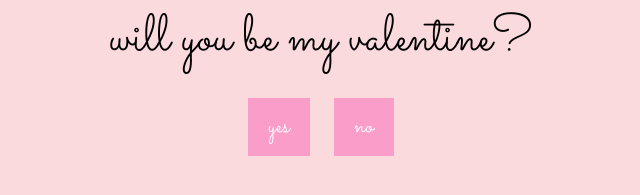
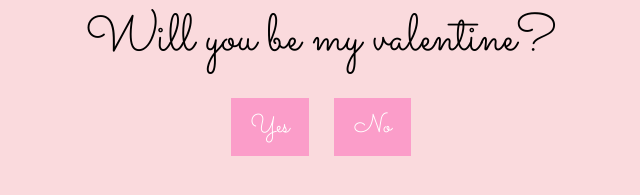
Before and after one commit to rikocchino/rikocchino_valentines, a plain HTML site: page index.html in a window 1280 px wide. Shown: the part 473-668 px from the top of the page, without its empty margins (319-959 px from the left). Drawn offline with Linux system fonts and the light colour scheme.

Commit message:
Update HTML content and button case sensitivity

```diff
--- a/index.html
+++ b/index.html
@@ -3,7 +3,7 @@
 <head>
     <meta charset="UTF-8">
     <meta name="viewport" content="width=device-width, initial-scale=1.0">
-    <title>will you be my valentine?</title>
+    <title>Will You Be My Valentine?</title>
     <link rel="stylesheet" href="https://fonts.googleapis.com/css2?family=Sacramento&display=swap">
     <link rel="stylesheet" href="style.css">
 </head>
@@ -11,10 +11,10 @@
     <div id="container">
         <div id="image-container"></div>
         <div id="text-container">
-            <div id="question">will you be my valentine?</div>
+            <div id="question">Will you be my valentine?</div>
             <div id="options">
-                <button id="yes-button" onclick="selectoption('yes')">yes</button>
-                <button id="no-button" onclick="selectoption('no')">no</button>
+                <button id="yes-button" onclick="selectOption('yes')">Yes</button>
+                <button id="no-button" onclick="selectOption('no')">No</button>
             </div>
         </div>
     </div>
```
